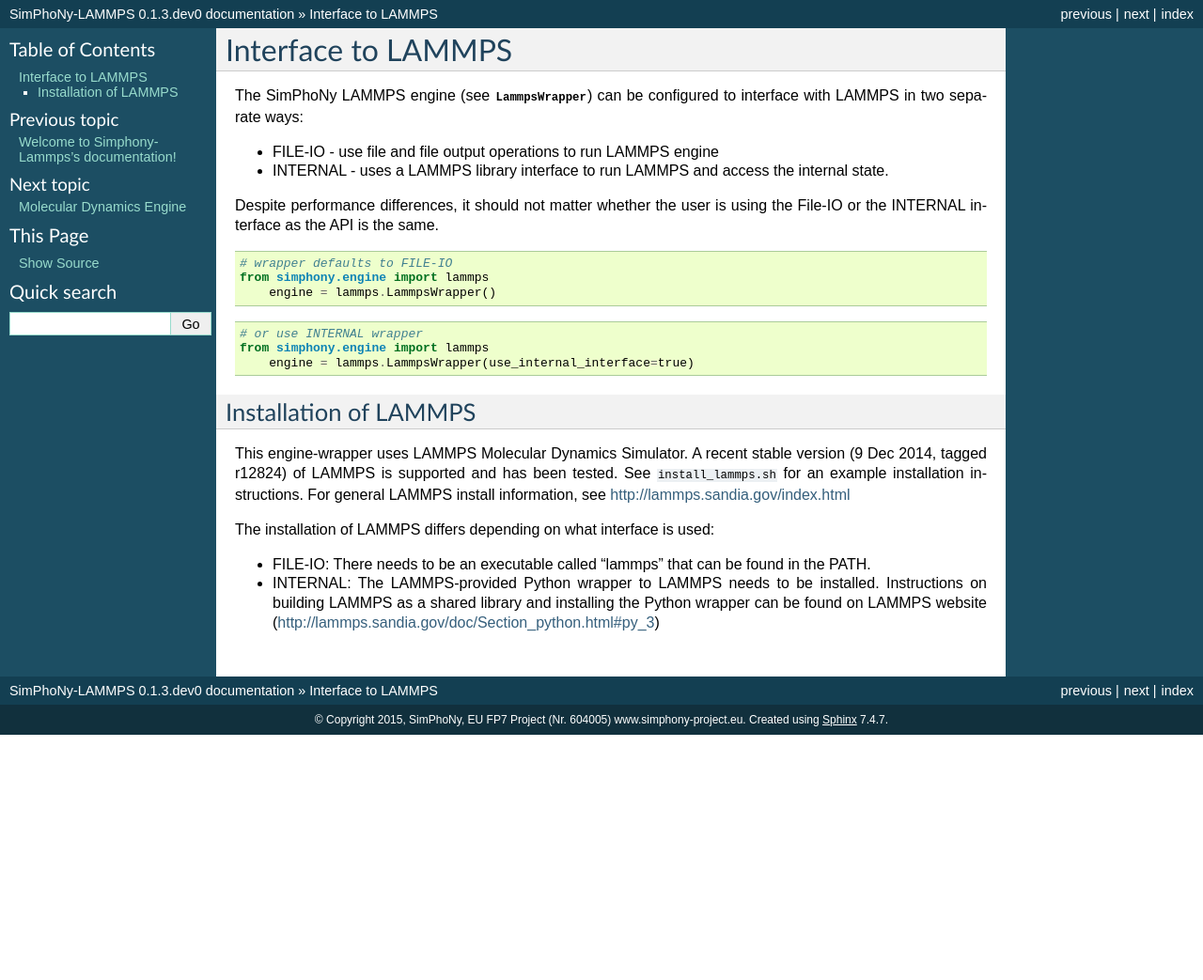
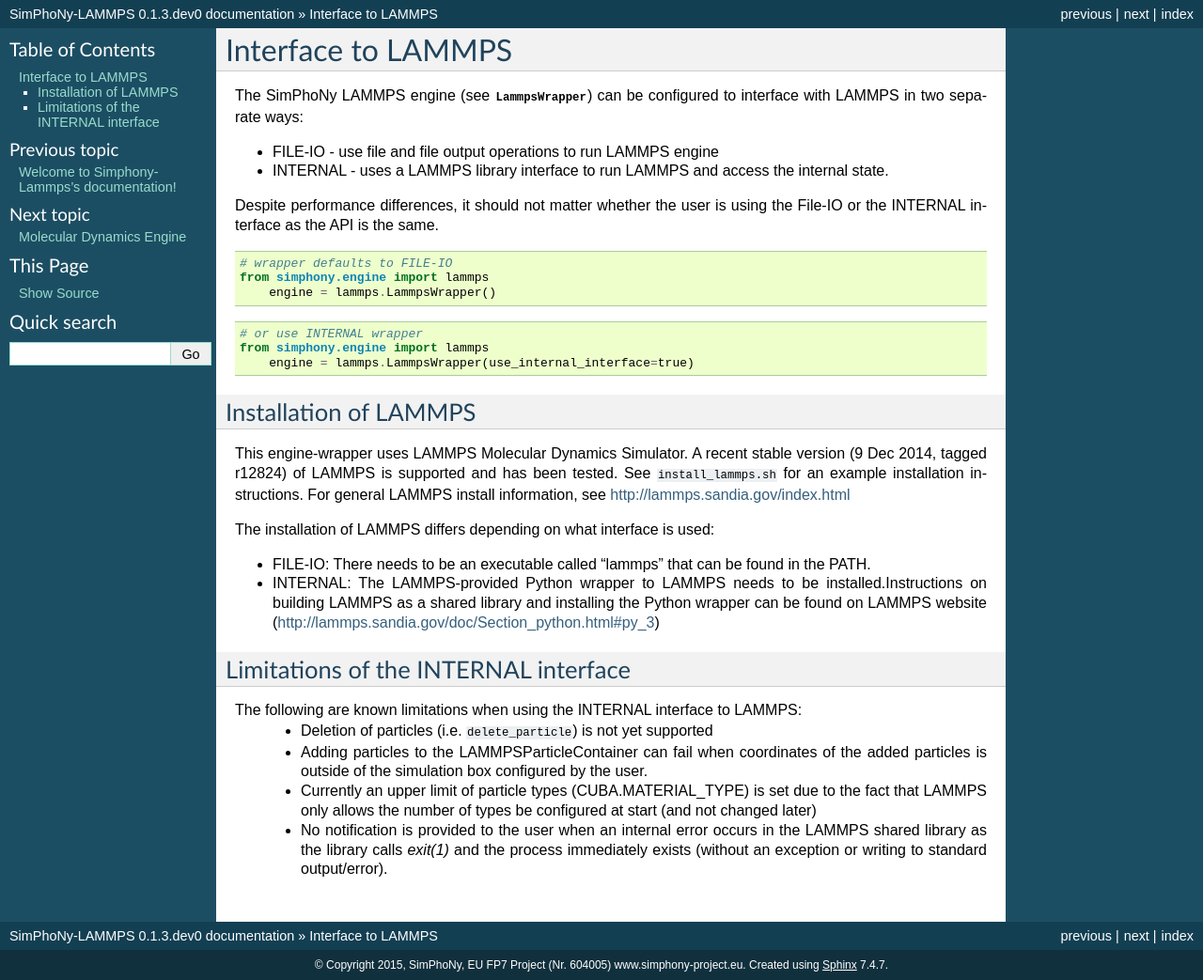
Before and after one commit to simphony/simphony-lammps, a Sphinx documentation site: the page built from doc/source/interface.rst, in a window 1280 px wide. Shown: the whole page at 94% size. Built offline with Sphinx 7.4.7, drawn with Linux system fonts in a browser that asks for light colours; before the commit the page ends 900 px from its top, so only the background shows below that.

Commit message:
add limitations of INTERNAL interface to documenation

```diff
--- a/doc/source/interface.rst
+++ b/doc/source/interface.rst
@@ -1,12 +1,15 @@
 Interface to LAMMPS
 ===================
 
-The SimPhoNy LAMMPS engine (see :class:`LammpsWrapper`) can be configured to interface with LAMMPS in two separate ways:
+The SimPhoNy LAMMPS engine (see :class:`LammpsWrapper`) can be configured to
+interface with LAMMPS in two separate ways:
 
 * FILE-IO - use file and file output operations to run LAMMPS engine
-* INTERNAL - uses a LAMMPS library interface to run LAMMPS and access the internal state.
+* INTERNAL - uses a LAMMPS library interface to run LAMMPS and access the
+  internal state.
 
-Despite performance differences, it should not matter whether the user is using the File-IO or the INTERNAL interface as the API is the same.
+Despite performance differences, it should not matter whether the user is
+using the File-IO or the INTERNAL interface as the API is the same.
 
 ::
 
@@ -28,5 +31,24 @@
 
 The installation of LAMMPS differs depending on what interface is used:
 
-- FILE-IO: There needs to be an executable called "lammps" that can be found in the PATH.
-- INTERNAL:  The LAMMPS-provided Python wrapper to LAMMPS needs to be installed.  Instructions on building LAMMPS as a shared library and installing the Python wrapper can be found on LAMMPS website (http://lammps.sandia.gov/doc/Section_python.html#py_3)
+- FILE-IO: There needs to be an executable called "lammps" that can be found in
+  the PATH.
+- INTERNAL:  The LAMMPS-provided Python wrapper to LAMMPS needs to be
+  installed.Instructions on building LAMMPS as a shared library and installing
+  the Python wrapper can be found on LAMMPS website
+  (http://lammps.sandia.gov/doc/Section_python.html#py_3)
+
+
+Limitations of the INTERNAL interface
+-------------------------------------
+The following are known limitations when using the INTERNAL interface to LAMMPS:
+ - Deletion of particles (i.e. ``delete_particle``) is not yet supported
+ - Adding particles to the LAMMPSParticleContainer can fail when coordinates of
+   the added particles is outside of the simulation box configured by the user.
+ - Currently an upper limit of particle types (CUBA.MATERIAL_TYPE) is set due to
+   the fact that LAMMPS only allows the number of types be configured at start
+   (and not changed later)
+ - No notification is provided to the user when an internal error occurs in the
+   LAMMPS shared library as the library calls `exit(1)` and the process
+   immediately exists (without an exception or writing to standard
+   output/error).
```
